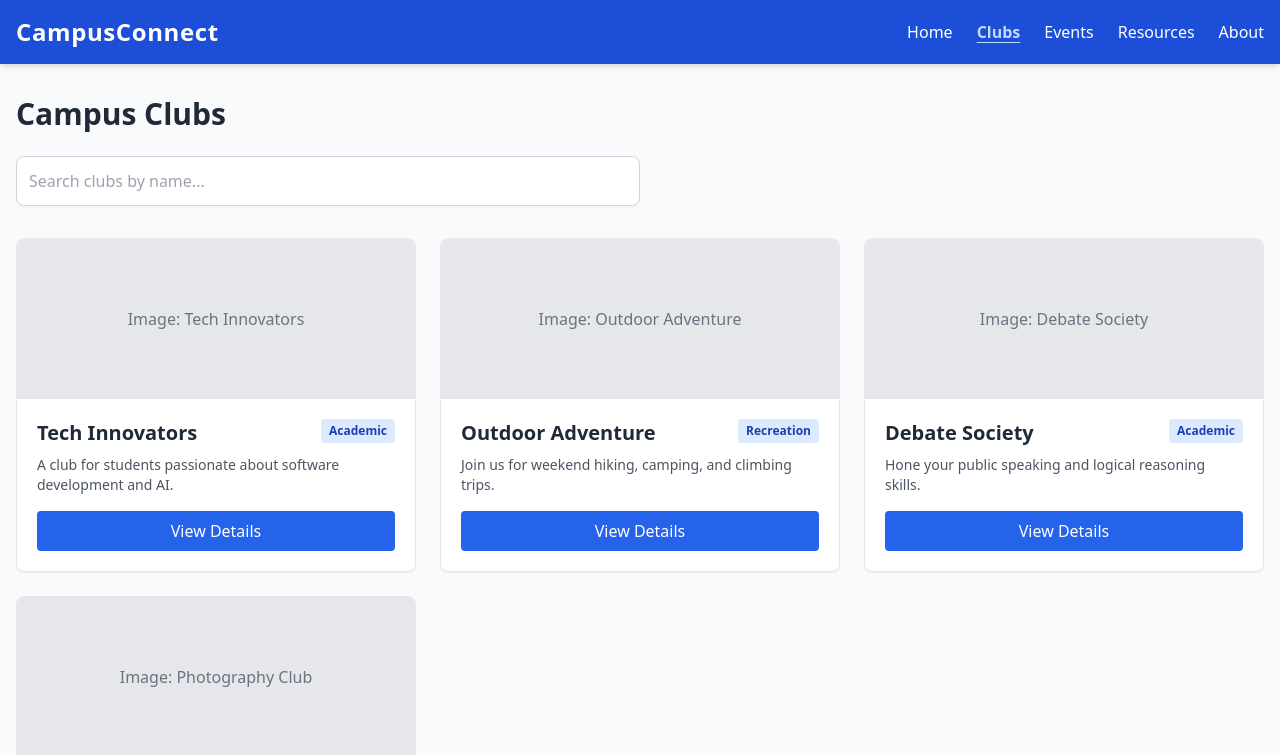
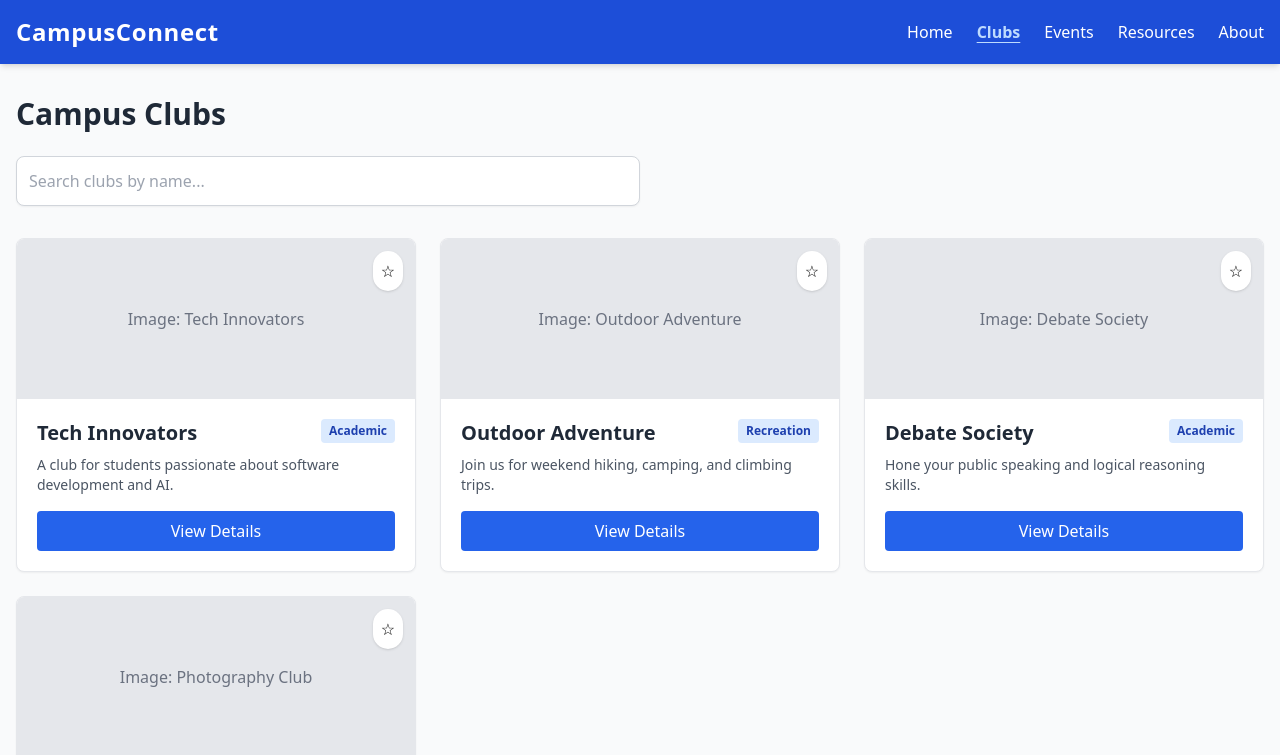
Before and after one commit to Dkidus-star/campus-connect, a React (Vite) app: page /clubs in a window 1280 px wide. Shown: the top 755 px of the page. Built offline with nearby package versions, Linux system fonts and the light colour scheme.

Commit message:
implement dynamic routing with useParams for club and event details

```diff
--- a/src/components/ClubCard.jsx
+++ b/src/components/ClubCard.jsx
@@ -1,14 +1,31 @@
+import { useContext } from "react";
 import { Link } from "react-router-dom";
+import { FavoritesContext } from "../context/FavoritesContext";
 
 export default function ClubCard({ id, name, description, category }) {
+  // Access global state
+  const { favorites, toggleFavorite } = useContext(FavoritesContext);
+
+  // Check if this specific club is in the favorites array
+  const isFavorite = favorites.includes(id);
+
   return (
-    <div className="bg-white border border-gray-200 rounded-lg shadow-sm hover:shadow-md transition overflow-hidden flex flex-col">
+    <div className="bg-white border border-gray-200 rounded-lg shadow-sm hover:shadow-md transition overflow-hidden flex flex-col relative">
+      {/* Favorite Button (Star) */}
+      <button
+        onClick={() => toggleFavorite(id)}
+        className="absolute top-3 right-3 z-10 p-2 bg-white rounded-full shadow hover:bg-gray-50 transition"
+        title="Toggle Favorite"
+      >
+        {isFavorite ? "⭐" : "☆"}
+      </button>
+
       <div className="h-40 bg-gray-200 flex items-center justify-center text-gray-500">
         Image: {name}
       </div>
       <div className="p-5 flex flex-col flex-grow">
         <div className="flex justify-between items-start mb-2">
-          <h3 className="text-xl font-bold text-gray-800">{name}</h3>
+          <h3 className="text-xl font-bold text-gray-800 pr-8">{name}</h3>
           <span className="bg-blue-100 text-blue-800 text-xs font-semibold px-2 py-1 rounded">
             {category}
           </span>
--- /dev/null
+++ b/src/context/FavoritesContext.jsx
@@ -0,0 +1,25 @@
+import { createContext, useState } from "react";
+
+// 1. Create the context
+export const FavoritesContext = createContext();
+
+// 2. Create the provider component
+export function FavoritesProvider({ children }) {
+  const [favorites, setFavorites] = useState([]);
+
+  // Function to add or remove a club ID from the favorites array
+  const toggleFavorite = (clubId) => {
+    setFavorites(
+      (prevFavorites) =>
+        prevFavorites.includes(clubId)
+          ? prevFavorites.filter((id) => id !== clubId) // Remove if already favorited
+          : [...prevFavorites, clubId], // Add if not favorited
+    );
+  };
+
+  return (
+    <FavoritesContext.Provider value={{ favorites, toggleFavorite }}>
+      {children}
+    </FavoritesContext.Provider>
+  );
+}
--- a/src/main.jsx
+++ b/src/main.jsx
@@ -3,11 +3,14 @@ import ReactDOM from "react-dom/client";
 import { BrowserRouter } from "react-router-dom";
 import App from "./App.jsx";
 import "./index.css";
+import { FavoritesProvider } from "./context/FavoritesContext.jsx";
 
 ReactDOM.createRoot(document.getElementById("root")).render(
   <React.StrictMode>
-    <BrowserRouter>
-      <App />
-    </BrowserRouter>
+    <FavoritesProvider>
+      <BrowserRouter>
+        <App />
+      </BrowserRouter>
+    </FavoritesProvider>
   </React.StrictMode>,
 );
```
